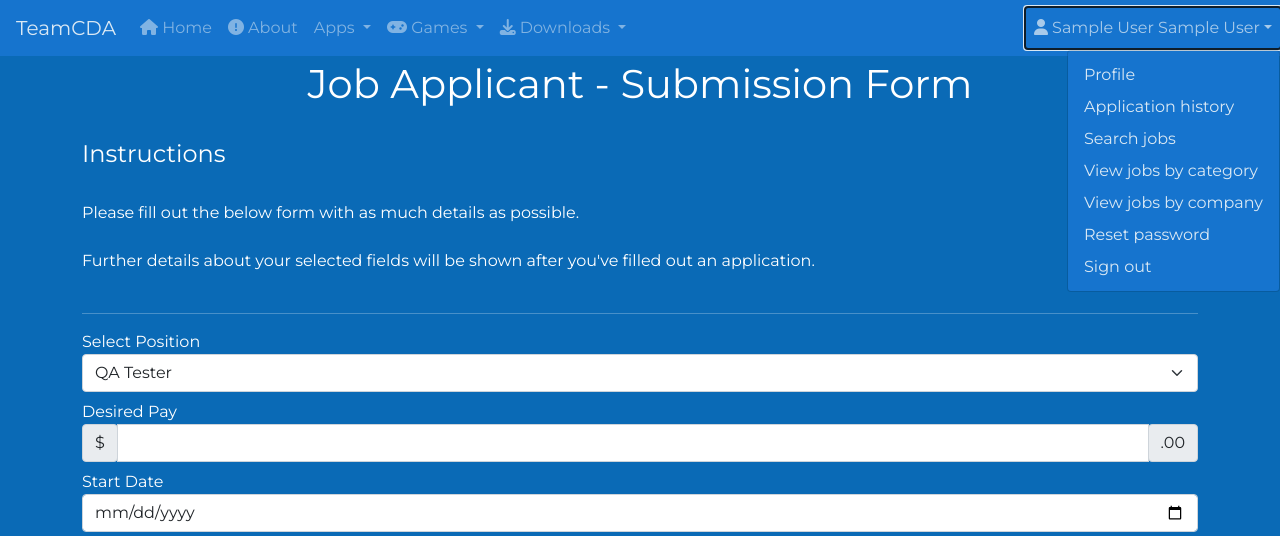
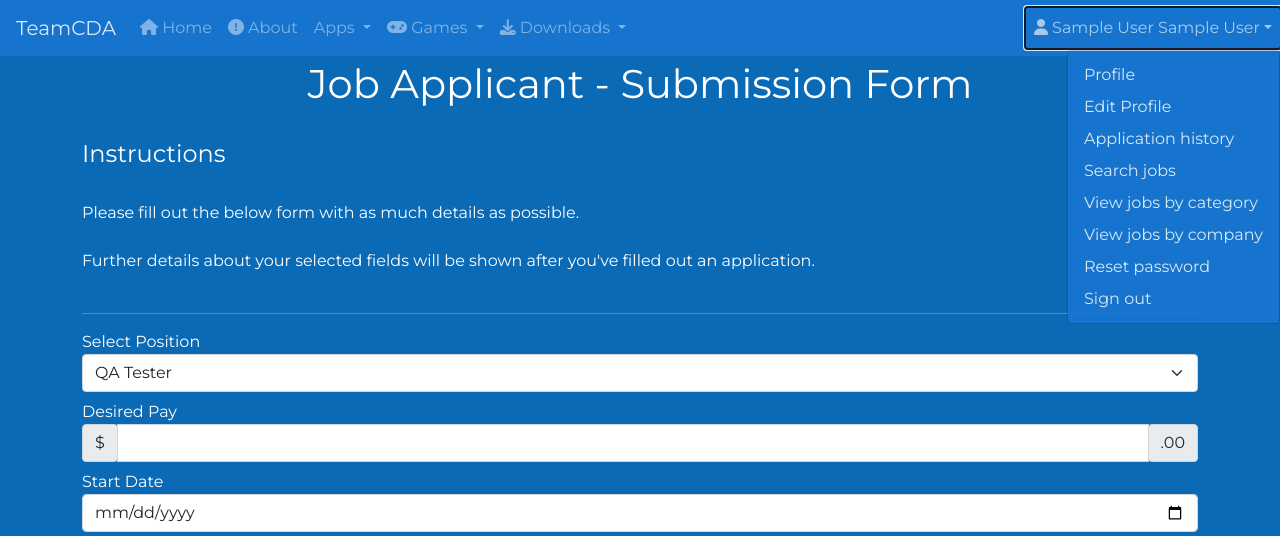
Before and after one commit to christopher-stack/christopher-stack.github.io, a PHP site: page /Pages/Project_Form.php in a window 1280 px wide, after a click that opens the changed part. Shown: the top 536 px of the page. Run offline with PHP 8.4, Linux system fonts and the light colour scheme; the visitor is signed in with stand-in values (Sample User, id 1); some libraries are stand-ins or nearby versions.

Commit message:
[Change] Add link to "Edit Profile" page in navbar on index.php and Project_Form.php

```diff
--- a/Pages/Project_Form.php
+++ b/Pages/Project_Form.php
@@ -90,6 +90,9 @@ if(!isset($_SESSION["loggedIn"]) || $_SESSION["loggedIn"] !== true){
                   echo "<a";
                   echo " class=\"dropdown-item\"";
                   echo " href=\"../Pages/Project_Form.php\">Profile</a>";
+                  echo "<a";
+									echo " class=\"dropdown-item\"";
+									echo " href=\"./Pages/Project_Form.php\">Edit Profile</a>";
                   echo "<a";
                   echo " class=\"dropdown-item\"";
                   echo " href=\"../Resources/static/error/404.html\">Application history</a>";
--- a/index.php
+++ b/index.php
@@ -83,6 +83,9 @@ if(!isset($_SESSION["loggedIn"]) || $_SESSION["loggedIn"] !== true){
 									echo "<a";
 									echo " class=\"dropdown-item\"";
 									echo " href=\"./Pages/Project_Form.php\">Profile</a>";
+									echo "<a";
+									echo " class=\"dropdown-item\"";
+									echo " href=\"./Pages/Project_Form.php\">Edit Profile</a>";
 									echo "<a";
 									echo " class=\"dropdown-item\"";
 									echo " href=\"./Resources/static/error/404.html\">Application history</a>";
```
